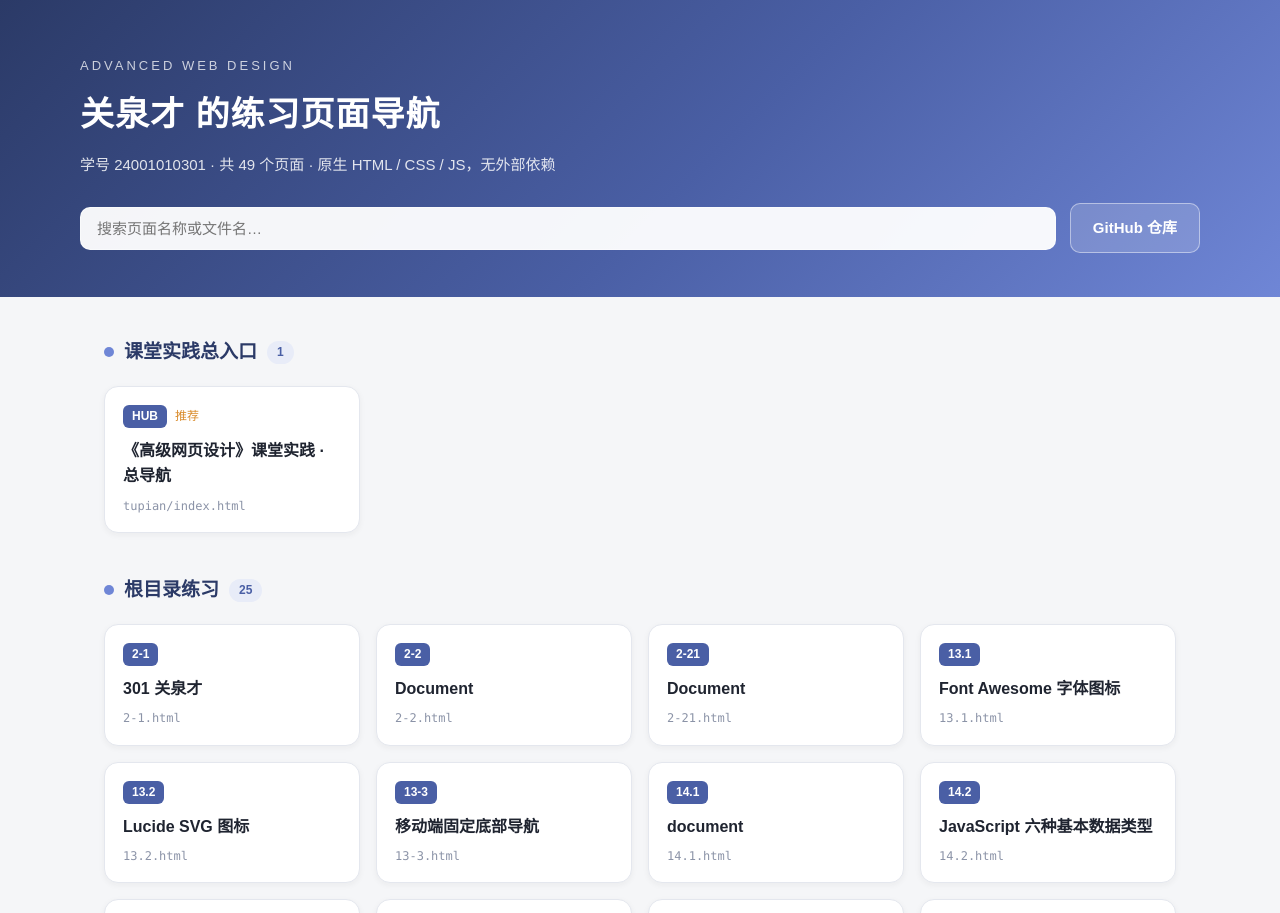
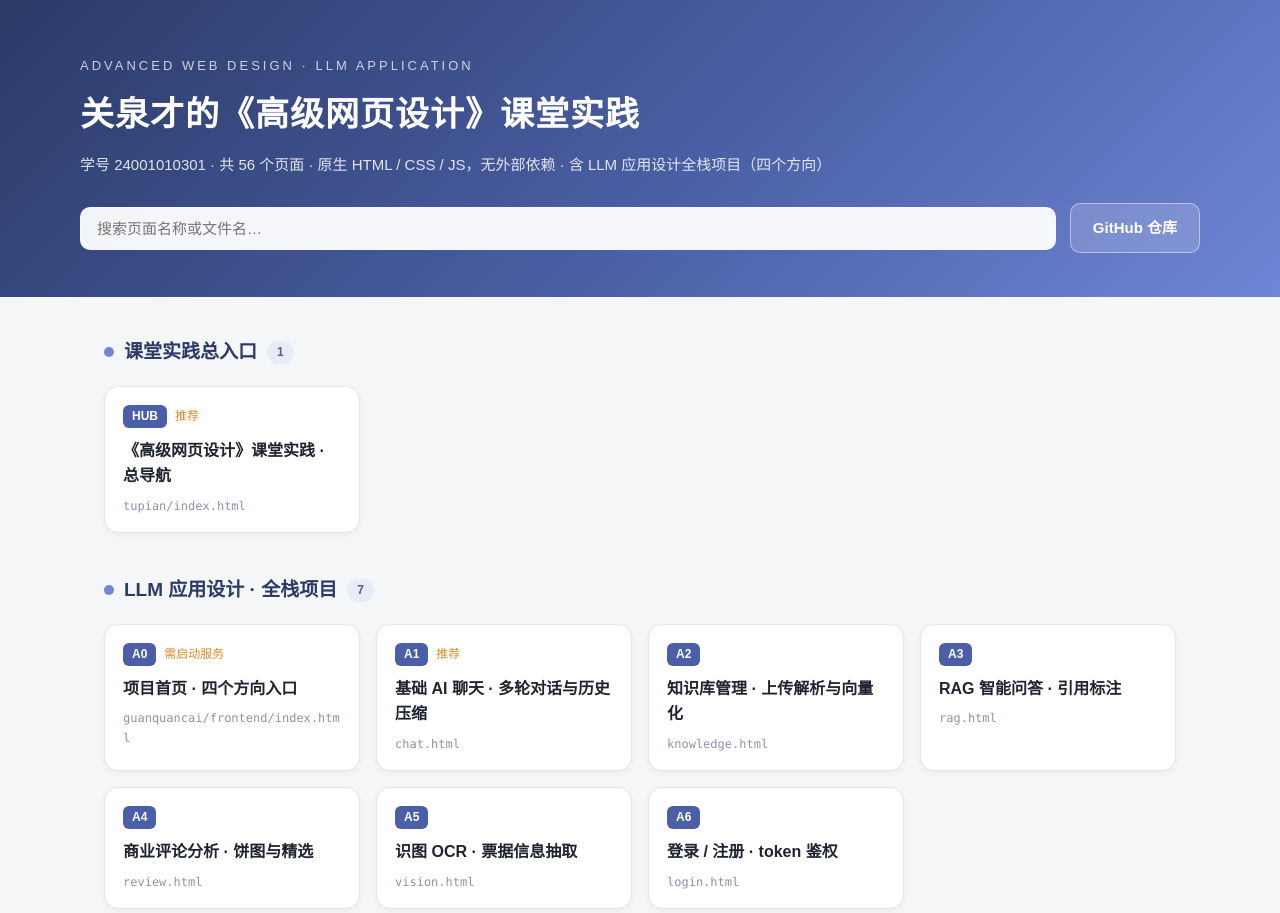
Before and after one commit to GGC301/gqc-web-homework, a plain HTML site: page index.html in a window 1280 px wide. Shown: the top 913 px of the page. Drawn offline with Linux system fonts and the light colour scheme.

Commit message:
feat: 根目录导航首页改名「关泉才的《高级网页设计》课堂实践」并新增 LLM 全栈项目入口（7 个页面）

```diff
--- a/index.html
+++ b/index.html
@@ -9,8 +9,8 @@
 <head>
     <meta charset="UTF-8">
     <meta name="viewport" content="width=device-width, initial-scale=1.0">
-    <meta name="description" content="关泉才《高级网页设计》课程作业导航，汇总全部练习页面。">
-    <title>关泉才 · 高级网页设计作业导航</title>
+    <meta name="description" content="关泉才的《高级网页设计》课堂实践：汇总全部练习页面，并包含 LLM 应用设计全栈项目（聊天 / 知识库 RAG / 评论分析 / 识图）。">
+    <title>关泉才的《高级网页设计》课堂实践</title>
     <style>
         * {
             box-sizing: border-box;
@@ -236,9 +236,9 @@
 <body>
     <header class="yuan_header">
         <div class="yuan_headerInner">
-            <p class="yuan_kicker">Advanced Web Design</p>
-            <h1 class="yuan_title">关泉才 的练习页面导航</h1>
-            <p class="yuan_sub">学号 24001010301 · 共 <span id="yuan_count">40</span> 个页面 · 原生 HTML / CSS / JS，无外部依赖</p>
+            <p class="yuan_kicker">Advanced Web Design · LLM Application</p>
+            <h1 class="yuan_title">关泉才的《高级网页设计》课堂实践</h1>
+            <p class="yuan_sub">学号 24001010301 · 共 <span id="yuan_count">40</span> 个页面 · 原生 HTML / CSS / JS，无外部依赖 · 含 LLM 应用设计全栈项目（四个方向）</p>
             <div class="yuan_toolbar">
                 <input id="yuan_search" class="yuan_search" type="search" placeholder="搜索页面名称或文件名…" autocomplete="off">
                 <a class="yuan_ghlink" href="https://github.com/GGC301/gqc-web-homework" target="_blank" rel="noopener">GitHub 仓库</a>
@@ -254,6 +254,47 @@
                     <div class="yuan_cardTop"><span class="yuan_no">HUB</span><span class="yuan_star">推荐</span></div>
                     <h3 class="yuan_cardTitle">《高级网页设计》课堂实践 · 总导航</h3>
                     <p class="yuan_path">tupian/index.html</p>
+                </a>
+            </div>
+        </section>
+
+        <section class="yuan_group">
+            <h2 class="yuan_groupTitle"><span class="yuan_dot"></span>LLM 应用设计 · 全栈项目<span class="yuan_badge">7</span></h2>
+            <div class="yuan_grid">
+                <a class="yuan_card" href="http://localhost:8301/index.html" target="_blank" rel="noopener">
+                    <div class="yuan_cardTop"><span class="yuan_no">A0</span><span class="yuan_star">需启动服务</span></div>
+                    <h3 class="yuan_cardTitle">项目首页 · 四个方向入口</h3>
+                    <p class="yuan_path">guanquancai/frontend/index.html</p>
+                </a>
+                <a class="yuan_card" href="http://localhost:8301/chat.html" target="_blank" rel="noopener">
+                    <div class="yuan_cardTop"><span class="yuan_no">A1</span><span class="yuan_star">推荐</span></div>
+                    <h3 class="yuan_cardTitle">基础 AI 聊天 · 多轮对话与历史压缩</h3>
+                    <p class="yuan_path">chat.html</p>
+                </a>
+                <a class="yuan_card" href="http://localhost:8301/knowledge.html" target="_blank" rel="noopener">
+                    <div class="yuan_cardTop"><span class="yuan_no">A2</span></div>
+                    <h3 class="yuan_cardTitle">知识库管理 · 上传解析与向量化</h3>
+                    <p class="yuan_path">knowledge.html</p>
+                </a>
+                <a class="yuan_card" href="http://localhost:8301/rag.html" target="_blank" rel="noopener">
+                    <div class="yuan_cardTop"><span class="yuan_no">A3</span></div>
+                    <h3 class="yuan_cardTitle">RAG 智能问答 · 引用标注</h3>
+                    <p class="yuan_path">rag.html</p>
+                </a>
+                <a class="yuan_card" href="http://localhost:8301/review.html" target="_blank" rel="noopener">
+                    <div class="yuan_cardTop"><span class="yuan_no">A4</span></div>
+                    <h3 class="yuan_cardTitle">商业评论分析 · 饼图与精选</h3>
+                    <p class="yuan_path">review.html</p>
+                </a>
+                <a class="yuan_card" href="http://localhost:8301/vision.html" target="_blank" rel="noopener">
+                    <div class="yuan_cardTop"><span class="yuan_no">A5</span></div>
+                    <h3 class="yuan_cardTitle">识图 OCR · 票据信息抽取</h3>
+                    <p class="yuan_path">vision.html</p>
+                </a>
+                <a class="yuan_card" href="http://localhost:8301/login.html" target="_blank" rel="noopener">
+                    <div class="yuan_cardTop"><span class="yuan_no">A6</span></div>
+                    <h3 class="yuan_cardTitle">登录 / 注册 · token 鉴权</h3>
+                    <p class="yuan_path">login.html</p>
                 </a>
             </div>
         </section>
@@ -520,7 +561,7 @@
     </main>
 
     <footer class="yuan_footer">
-        <p>关泉才 · 24001010301 · 《高级网页设计》 · 全部页面均为原生实现</p>
+        <p>关泉才的《高级网页设计》课堂实践 · 24001010301 · 全部页面均为原生 HTML / CSS / JS 实现</p>
     </footer>
 
     <script>
```
